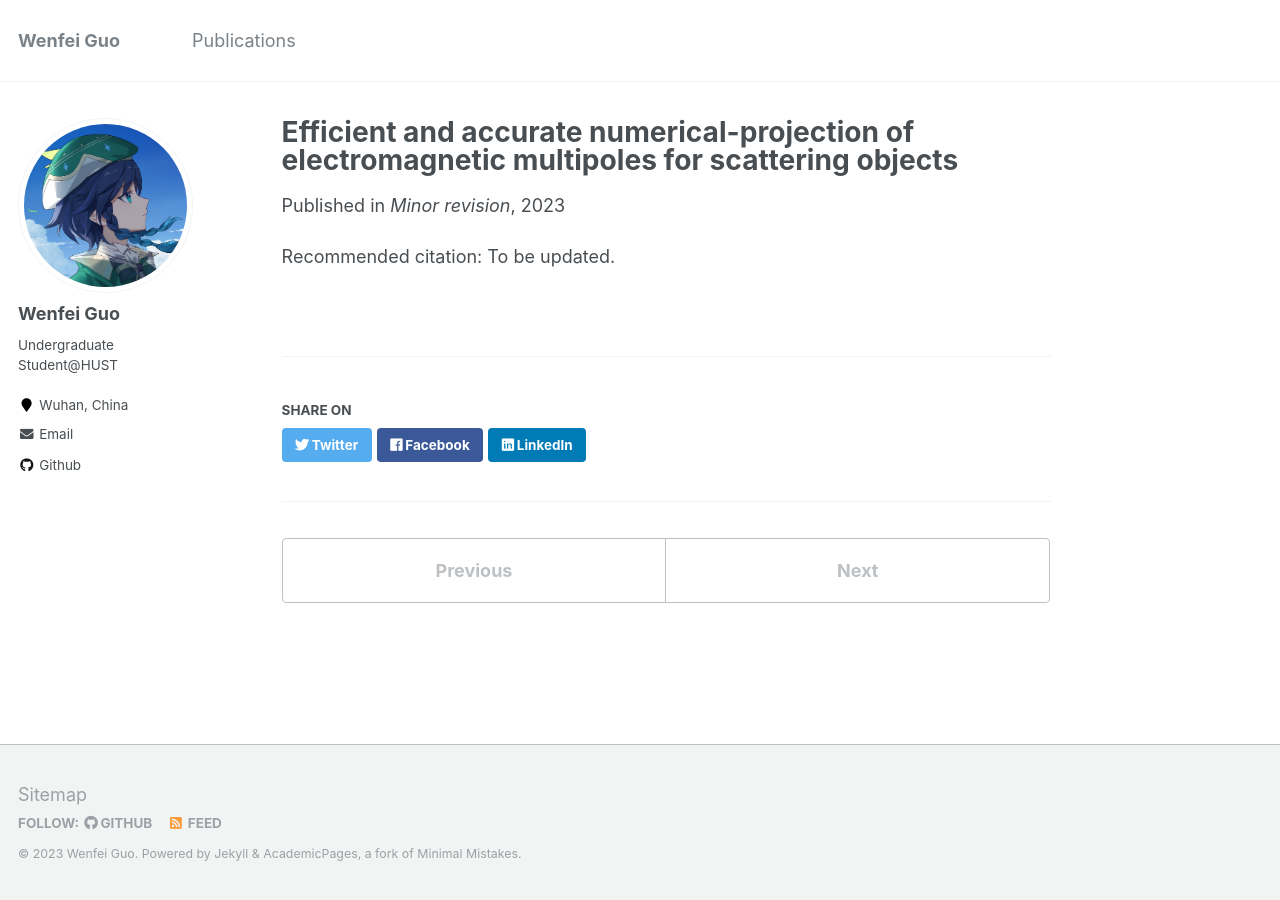
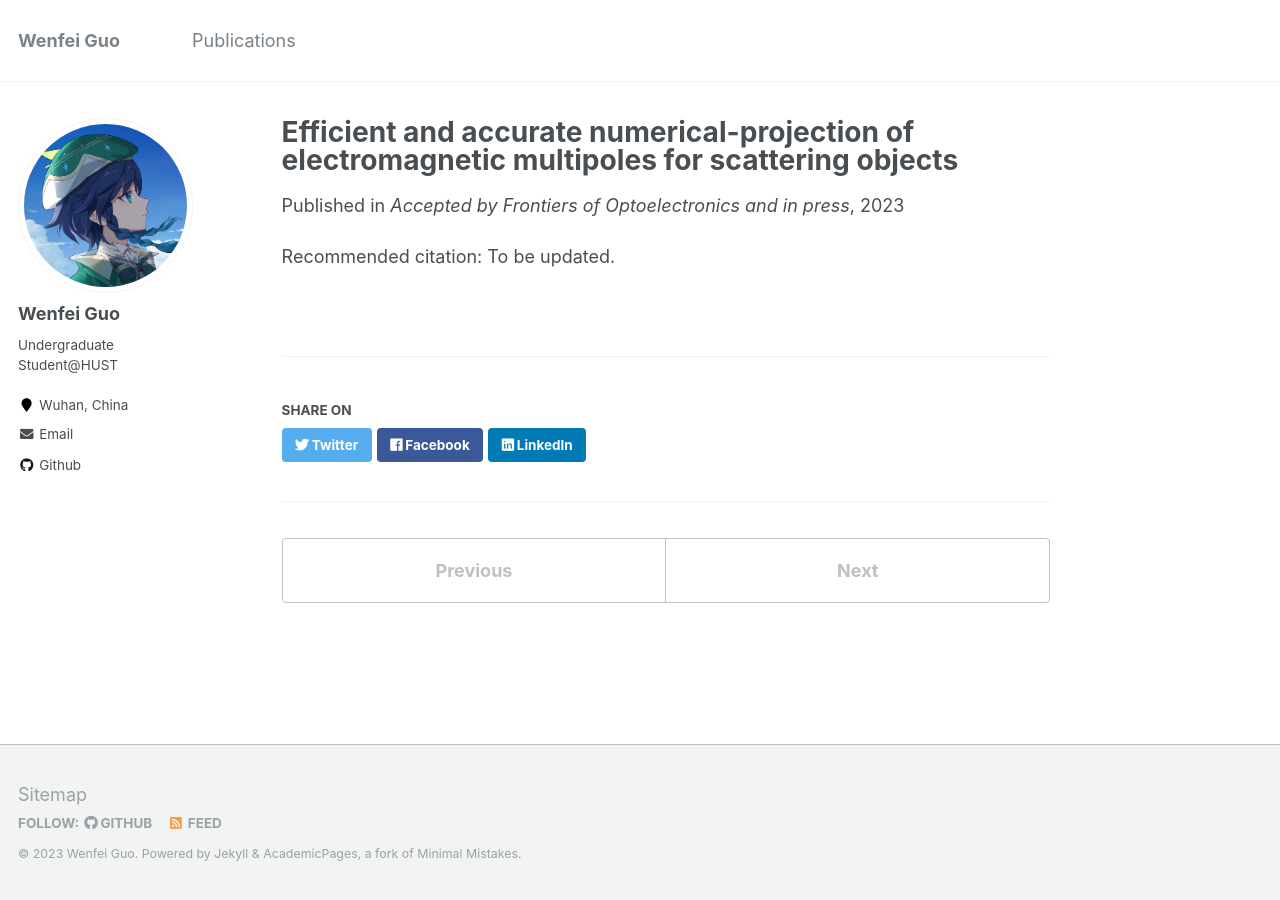
Before and after one commit to cma9cma/cma9cma.github.io, a Jekyll site: the page built from _publications/2010-10-01-paper-title-number-2.md, in a window 1280 px wide. Built offline with Jekyll 4.4.1, drawn with Linux system fonts in a browser that asks for light colours.

Commit message:
Update 2010-10-01-paper-title-number-2.md

```diff
--- a/_publications/2010-10-01-paper-title-number-2.md
+++ b/_publications/2010-10-01-paper-title-number-2.md
@@ -3,7 +3,7 @@ title: "Efficient and accurate numerical-projection of electromagnetic multipole
 collection: publications
 excerpt: ''
 date: 2023-08-29
-venue: 'Minor revision'
+venue: 'Accepted by Frontiers of Optoelectronics and in press'
 paperurl: ''
 citation: 'To be updated.'
 ---
```
